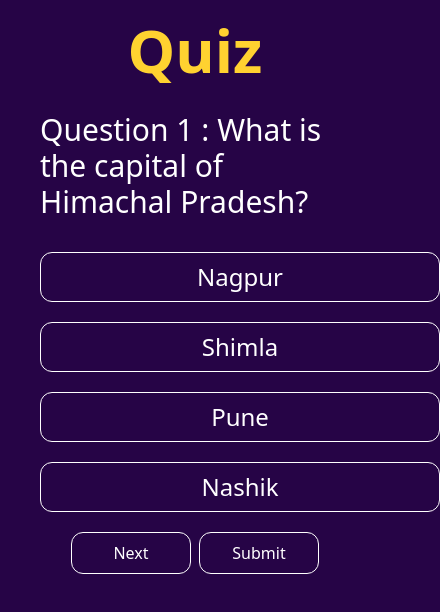
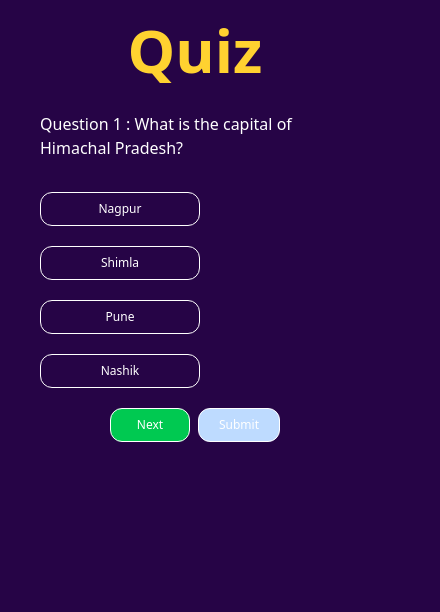
Before and after one commit to Kushalvardhan18/Interactive-Quiz-App, a React (Vite) app: page / in a window 390 px wide. Shown: the top 612 px of the page, 440 px wide, since content can reach past the window. Built offline with nearby package versions, Linux system fonts and the light colour scheme.

Commit message:
responsive

```diff
--- a/src/App.jsx
+++ b/src/App.jsx
@@ -41,11 +41,11 @@ function App() {
   const lastQuestionIndex = questions.length - 1;
 
   return (
-    <div className="flex flex-col  my-5 mx-10">
-      <h1 className="font-bold text-6xl !text-amber-300 text-center">Quiz</h1>
+    <div className="flex flex-col  my-5 mx-10 flex-wrap ">
+      <h1 className="font-bold text-6xl !text-amber-300 !text-center ">Quiz</h1>
       {!submitted ? (
         <>
-          <div className="my-8 text-3xl">
+          <div className="my-8 text-md sm:text-3xl">
             Question {questions[count].id} : {questions[count].title}
           </div>
           <div className="flex flex-col gap-5 ">
@@ -54,7 +54,7 @@ function App() {
                 <input
                   type="button"
                   value={option}
-                  className={` w-100 border-1 px-5 py-2 rounded-xl text-2xl
+                  className={` w-40 border-1 px-5 py-2 rounded-xl text-xs sm:w-80 sm:text-2xl
                     ${
                     hasAnswered
                       ? option === questions[count].correctAnswer
@@ -71,13 +71,13 @@ function App() {
           </div>
           <div className="flex  gap-2 my-5 justify-center">
             {count === lastQuestionIndex ? (
-              <button className="border-1 px-5 py-2 rounded-xl cursor-not-allowed  w-30">
+              <button className="border-1 px-5 py-2 rounded-xl cursor-not-allowed text-xs sm:w-30 sm:text-2xl !bg-green-200">
                 Next
               </button>
             ) : (
               <button
                 onClick={handleNextButton}
-                className="border-1 px-5 py-2 rounded-xl hover:!bg-green-600  w-30"
+                className="border-1 px-5 py-2 rounded-xl !bg-green-500 hover:!bg-green-800 w-20 text-xs sm:w-30 sm:text-2xl "
               >
                 Next
               </button>
@@ -85,12 +85,12 @@ function App() {
             {count === lastQuestionIndex ? (
               <button
                 onClick={handleSubmit}
-                className="border-1 px-5 py-2 rounded-xl hover:!bg-blue-600   w-30 "
+                className="border-1 px-5 py-2 rounded-xl !bg-blue-500 hover:!bg-blue-900 w-20 text-xs sm:w-30 sm:text-2xl "
               >
                 Submit
               </button>
             ) : (
-              <button className=" border-1 px-5 py-2 rounded-xl  w-30 cursor-not-allowed">
+              <button className=" border-1 px-5 py-2 rounded-xl  sm:w-30 cursor-not-allowed text-xs sm:text-2xl !bg-blue-200">
                 Submit
               </button>
             )}
@@ -105,7 +105,7 @@ function App() {
             Retry
           </button>
           <div className="flex h-100 items-center justify-center">
-            <h2 className="text-6xl ">Your Score : {score}</h2>
+            <h2 className=" text-2xlsm:text-6xl ">Your Score : {score}</h2>
           </div>
         </>
       )}
```
